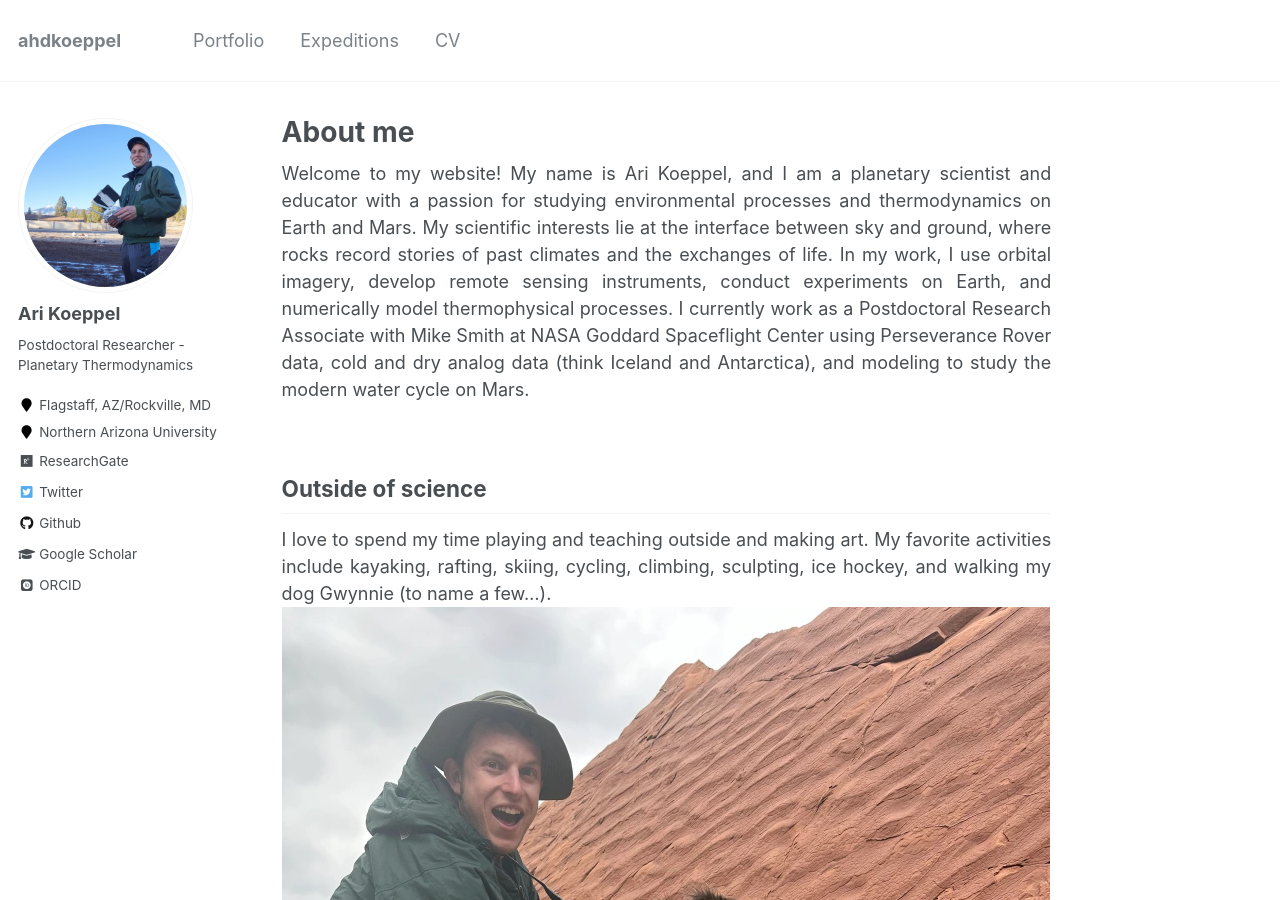
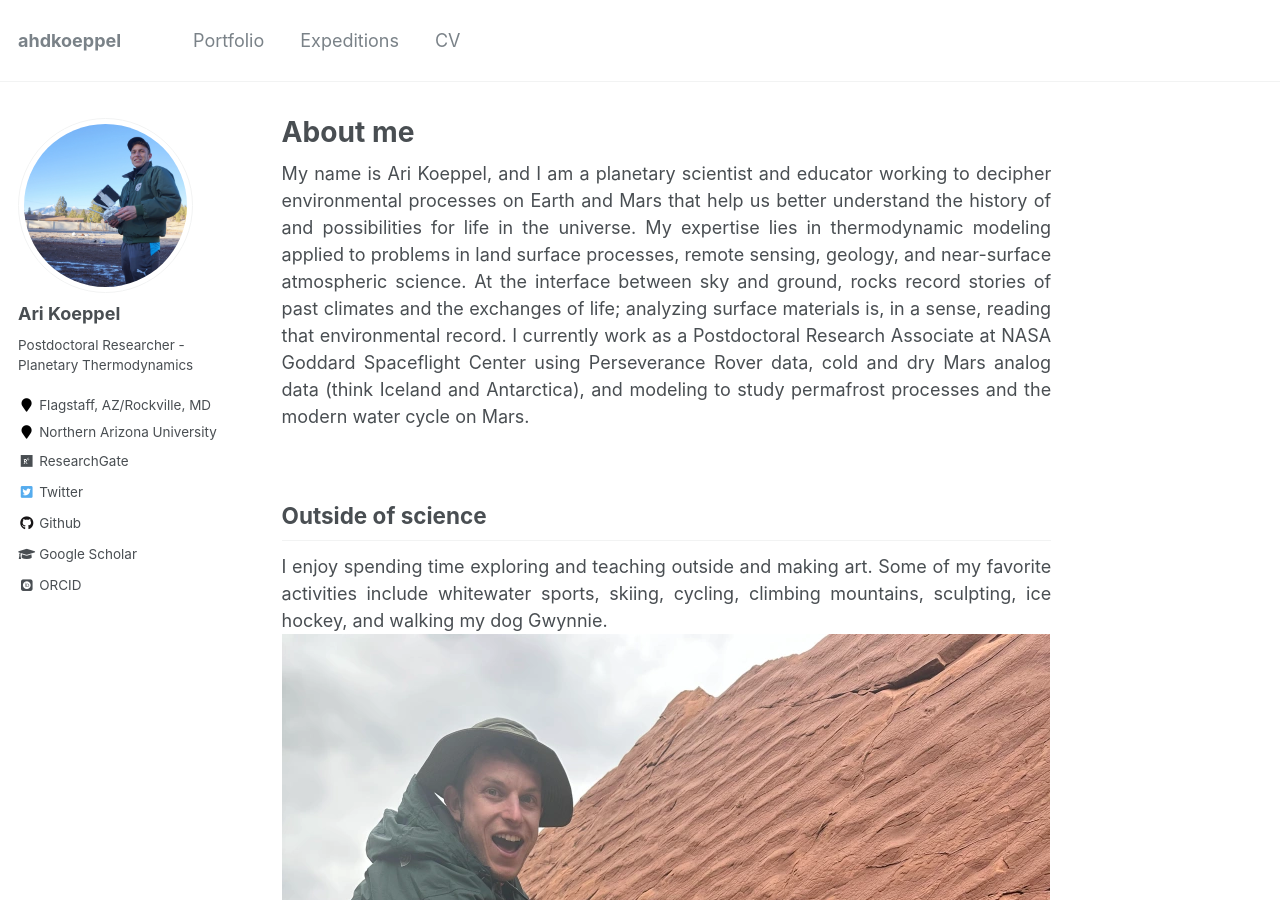
Before and after one commit to ahdkoeppel/ahdkoeppel.github.io, a Jekyll site: the page built from _pages/about.md, in a window 1280 px wide and 900 px high. Built offline with Jekyll 4.4.1, drawn with Linux system fonts in a browser that asks for light colours; some web fonts are replaced; some of the changed text lies outside the part shown.

Commit message:
text improvements

```diff
--- a/_pages/about.md
+++ b/_pages/about.md
@@ -7,9 +7,9 @@ redirect_from:
   - /about/
   - /about.html
 ---
-<div style="text-align: justify"> Welcome to my website! My name is Ari Koeppel, and I am a planetary scientist and educator with a passion for studying environmental processes and thermodynamics on Earth and Mars. My scientific interests lie at the interface between sky and ground, where rocks record stories of past climates and the exchanges of life. In my work, I use orbital imagery, develop remote sensing instruments, conduct experiments on Earth, and numerically model thermophysical processes. I currently work as a Postdoctoral Research Associate with Mike Smith at NASA Goddard Spaceflight Center using Perseverance Rover data, cold and dry analog data (think Iceland and Antarctica), and modeling to study the modern water cycle on Mars. </div>  <p>&nbsp;</p>
+<div style="text-align: justify"> My name is Ari Koeppel, and I am a planetary scientist and educator working to decipher environmental processes on Earth and Mars that help us better understand the history of and possibilities for life in the universe. My expertise lies in thermodynamic modeling applied to problems in land surface processes, remote sensing, geology, and near-surface atmospheric science. At the interface between sky and ground, rocks record stories of past climates and the exchanges of life; analyzing surface materials is, in a sense, reading that environmental record. I currently work as a Postdoctoral Research Associate at NASA Goddard Spaceflight Center using Perseverance Rover data, cold and dry Mars analog data (think Iceland and Antarctica), and modeling to study permafrost processes and the modern water cycle on Mars. </div>  <p>&nbsp;</p>
 
 ## Outside of science
-<div style="text-align: justify"> I love to spend my time playing and teaching outside and making art. My favorite activities include kayaking, rafting, skiing, cycling, climbing, sculpting, ice hockey, and walking my dog Gwynnie (to name a few…).</div>
+<div style="text-align: justify"> I enjoy spending time exploring and teaching outside and making art. Some of my favorite activities include whitewater sports, skiing, cycling, climbing mountains, sculpting, ice hockey, and walking my dog Gwynnie.</div>
 ![](/images/img_7343.png)
-*Gwynnie the dinosaur in Slickrock Canyon, CO*
+*Gwynnie the dinosaur with footprints in Slickrock Canyon, CO*
```
